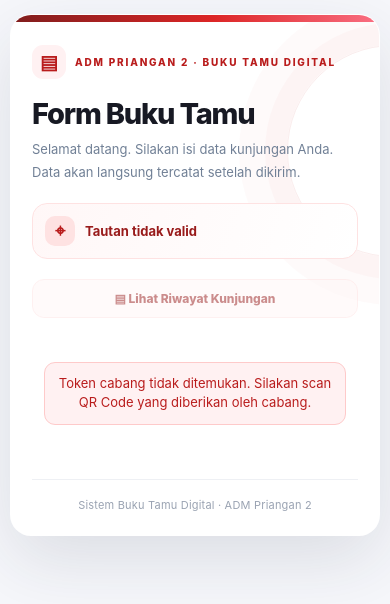
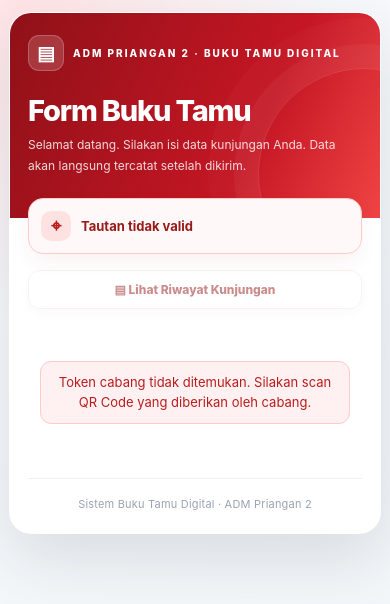
Before and after one commit to ANF99-stack/BUKU_TAMU, a plain HTML site: page index.html in a window 390 px wide. Drawn offline with Linux system fonts and the light colour scheme.

Commit message:
Update index.html

```diff
--- a/index.html
+++ b/index.html
@@ -54,6 +54,43 @@ body{margin:0;min-height:100vh;padding:28px 18px;background:radial-gradient(elli
 .gb-public-nav a{display:inline-flex;align-items:center;gap:8px;padding:11px 15px;border:1px solid #fee2e2;border-radius:12px;background:#fff7f7;color:#991b1b;text-decoration:none;font-size:12px;font-weight:800;transition:background .18s,transform .18s}
 .gb-public-nav a:hover{background:#fee2e2;transform:translateY(-1px)}
 @media(max-width:600px){.gb-public-nav{justify-content:stretch}.gb-public-nav a{width:100%;justify-content:center}}
+
+
+/* Modern concept 1 — polished red header + clean form */
+body{padding:24px 16px;background:radial-gradient(circle at 5% 0%,#ffe4e6 0,transparent 34%),linear-gradient(145deg,#f8fafc,#f1f5f9)}
+.gb-public-page{max-width:820px}
+.gb-public-card{padding:28px 36px 30px;border-radius:28px;box-shadow:0 24px 65px rgba(15,23,42,.12)}
+.gb-public-card:before{position:absolute;z-index:0;top:0;left:0;right:0;height:190px;margin:0;background:linear-gradient(115deg,#8f1118,#c51624 65%,#ef4444)}
+.gb-public-card:after{top:55px;right:-90px;border-color:rgba(255,255,255,.13);box-shadow:0 0 0 24px rgba(255,255,255,.045),0 0 0 50px rgba(255,255,255,.025)}
+.gb-public-brand{color:#fff;letter-spacing:2px}
+.gb-public-brand:before{background:rgba(255,255,255,.16);color:#fff;border:1px solid rgba(255,255,255,.2)}
+.gb-public-card h1{margin-top:25px;color:#fff;font-size:clamp(28px,5vw,36px)}
+.gb-public-card>p{color:rgba(255,255,255,.84);max-width:560px}
+.gb-public-branch{margin:26px 0 22px;background:#fff8f8;border-color:#fecaca;box-shadow:0 8px 20px rgba(127,29,29,.05)}
+.gb-public-nav{margin:0 0 18px}
+.gb-public-nav a{background:#fff;border-color:#fee2e2;box-shadow:0 4px 12px rgba(127,29,29,.05)}
+#gb-public-form-wrap form{padding:22px 10px 0}
+.gb-field{margin-bottom:18px}
+.gb-field label{font-size:13px;color:#1e293b}
+.gb-field input,.gb-field textarea{border-radius:14px;background:#f8fafc;border-color:#dce3ed;min-height:50px;padding:14px 16px}
+.gb-field textarea{min-height:105px}
+.gb-field input:focus,.gb-field textarea:focus{background:#fff;border-color:#dc2626;box-shadow:0 0 0 4px rgba(220,38,38,.09)}
+.gb-sign-wrap{padding:13px;border-radius:17px;background:#f8fafc}
+.gb-sign-canvas{height:160px;border-radius:13px;background:linear-gradient(#fff,#fff)}
+.gb-submit{min-height:56px;border-radius:15px;background:linear-gradient(100deg,#a80f1b,#e11d2e);box-shadow:0 12px 24px rgba(185,28,28,.22);font-size:14px}
+.gb-public-card footer{position:relative;z-index:1}
+@media(max-width:600px){
+ body{padding:12px 9px}
+ .gb-public-card{padding:22px 18px 22px;border-radius:22px}
+ .gb-public-card:before{height:205px}
+ .gb-public-card h1{font-size:29px;margin-top:24px}
+ .gb-public-card>p{font-size:12px}
+ .gb-public-branch{margin:22px 0 16px}
+ #gb-public-form-wrap form{padding:14px 0 0}
+ .gb-public-nav{margin-bottom:12px}
+ .gb-field{margin-bottom:15px}
+ .gb-sign-canvas{height:145px}
+}
 
 </style></head><body>
 <main class="gb-public-page"><section class="gb-public-card">
```
